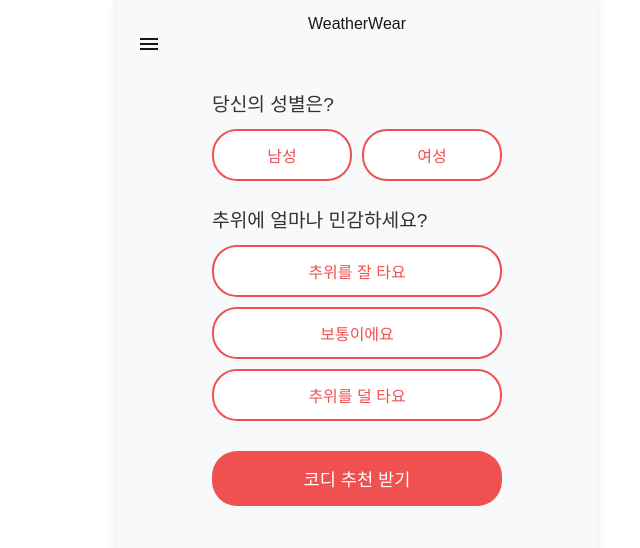
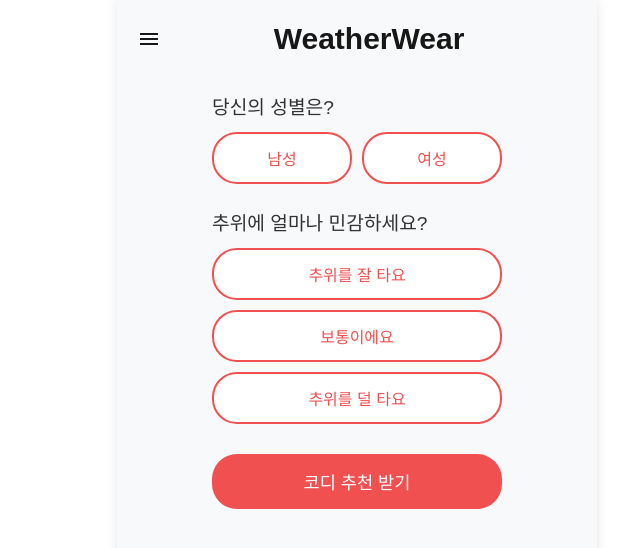
Before and after one commit to msuhyeon/weather-wear, a Next.js app: page /recommendation in a window 1280 px wide. Shown: the top 548 px of the page, without its empty margins (283-923 px from the left). Built offline with nearby package versions, Linux system fonts and the light colour scheme.

Commit message:
Style: 헤더, 햄버거 메뉴 스타일 수정

```diff
--- a/app/layout.module.css
+++ b/app/layout.module.css
@@ -12,11 +12,18 @@
 }
 
 .header {
-  padding: 1rem 0;
+  display: flex;
+  justify-content: center;
+  flex-direction: row;
+  align-items: end;
+  padding: 1.5rem 0;
 }
 
 .header h1 {
   text-align: center;
+  font-size: 30px;
+  font-weight: 600;
+  flex: 2;
 }
 
 .headerContent {
--- a/app/layout.tsx
+++ b/app/layout.tsx
@@ -44,8 +44,8 @@
       <body>
         <div className={styles.container}>
           <header className={styles.header}>
+            <HamburgerMenu />
             <h1>WeatherWear</h1>
-            <HamburgerMenu />
           </header>
           <main className={styles.content}>{children}</main>
         </div>
--- a/components/hamburgerMenu/styles.module.css
+++ b/components/hamburgerMenu/styles.module.css
@@ -10,16 +10,16 @@
 .sideNav {
   position: absolute;
   top: 0;
-  left: -250px;
-  width: 250px;
+  left: -300px;
+  width: 300px;
   height: 100%;
   background-color: #f1f1f1;
   transition: left 0.3s ease;
+  padding: 35px 40px;
 }
 
 .sideNav.open {
   left: 0;
-  padding: 35px 40px;
 }
 
 .searchButton {
@@ -28,3 +28,9 @@
   justify-content: flex-end;
   border: none;
 }
+
+.locationList {
+}
+
+.location {
+}
```
